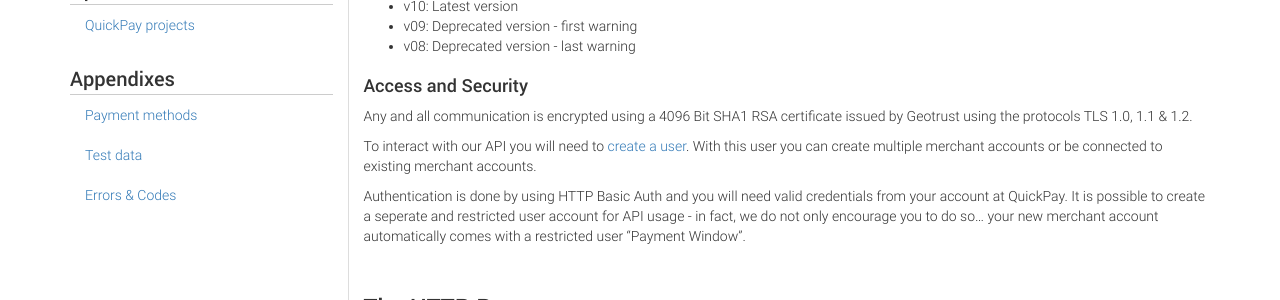
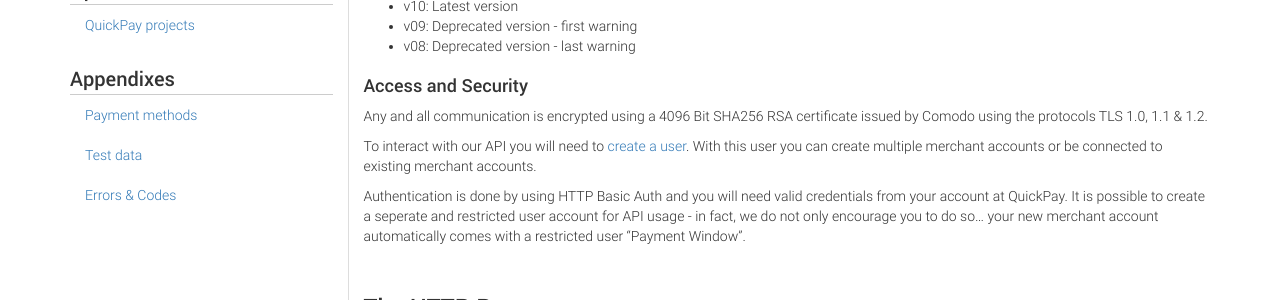
Before and after one commit to bergholdt/QuickPay.github.io, a Jekyll site: the page built from api/index.md, in a window 1280 px wide and 900 px high, scrolled down 431 px. Shown: the part 152-452 px from the top of the window. Built offline with Jekyll 4.4.1, drawn with Linux system fonts in a browser that asks for light colours; nearby versions of some CDN libraries.

Commit message:
We use a SHA256 cert from Comodo

```diff
--- a/api/index.md
+++ b/api/index.md
@@ -31,7 +31,7 @@ There is however a limit in terms of backward compability and at any time only t
 
 ### Access and Security
 
-Any and all communication is encrypted using a 4096 Bit SHA1 RSA certificate issued by Geotrust using the protocols TLS 1.0, 1.1 &amp; 1.2.
+Any and all communication is encrypted using a 4096 Bit SHA256 RSA certificate issued by Comodo using the protocols TLS 1.0, 1.1 &amp; 1.2.
 
 To interact with our API you will need to [create a user](https://manage.quickpay.net/#/login). With this user you can create multiple merchant accounts or be connected to existing merchant accounts.
 
```
